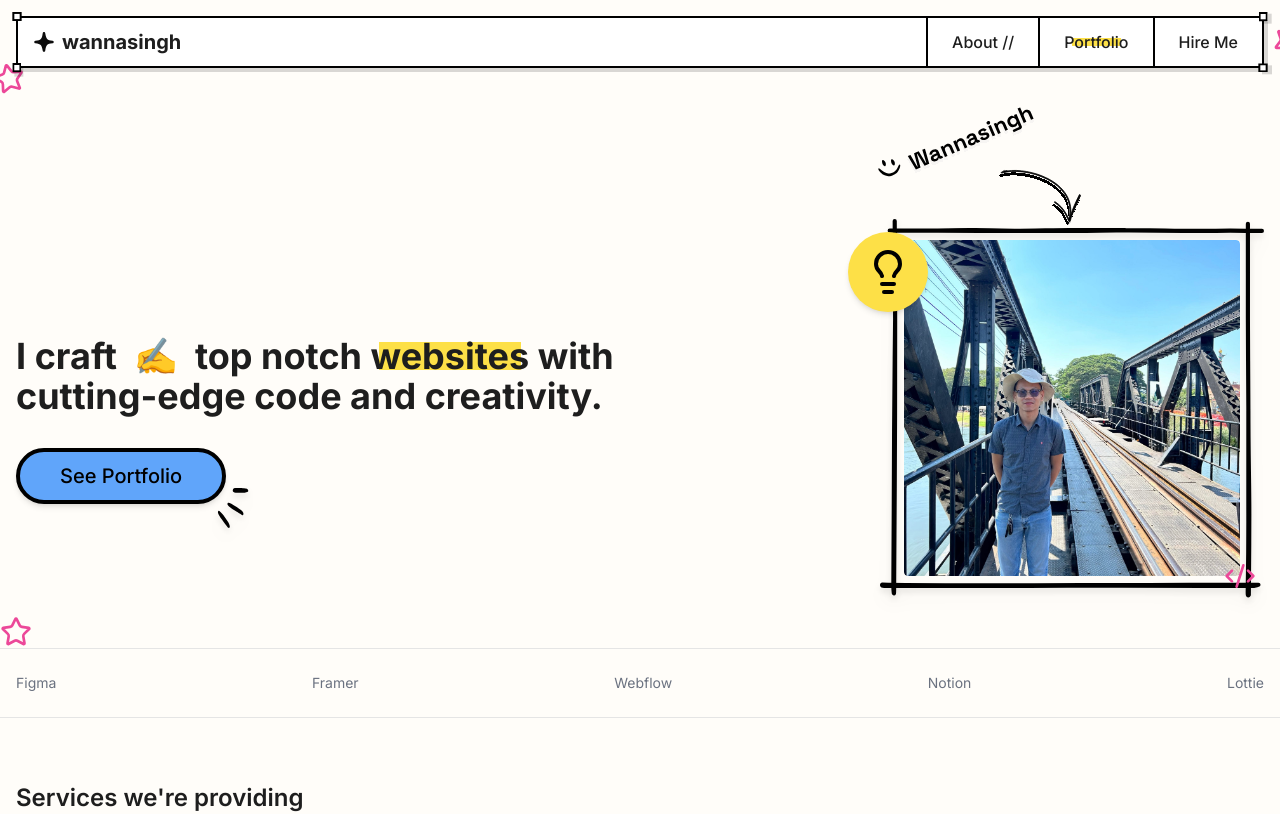
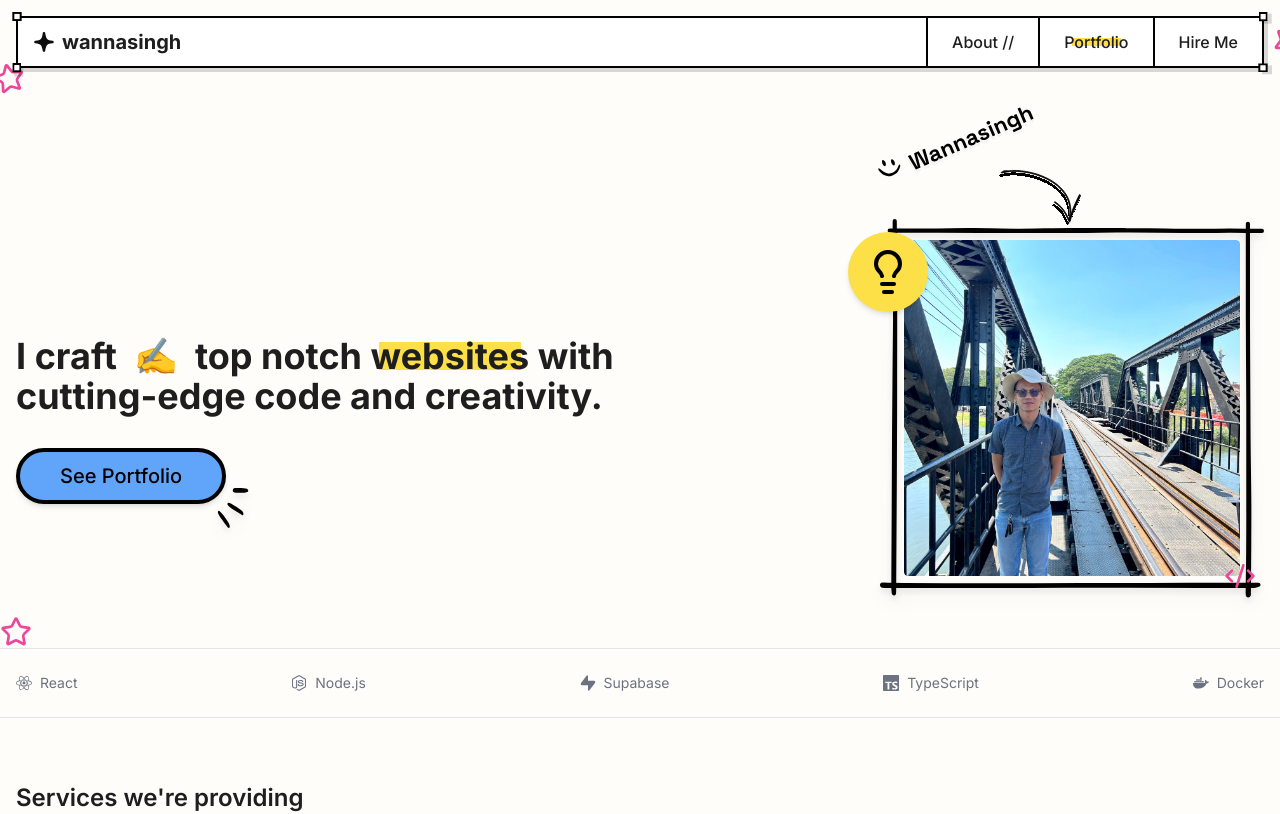
Before and after one commit to Wannasingh/wannasingh-portfolios, a Next.js app: page / in a window 1280 px wide. Shown: the top 814 px of the page. Built offline with nearby package versions, Linux system fonts and the light colour scheme.

Commit message:
feat: add detail for tools bar

```diff
--- a/package.json
+++ b/package.json
@@ -16,6 +16,8 @@
     "next": "15.1.5",
     "react": "^19.0.0",
     "react-dom": "^19.0.0",
+    "react-icon": "^1.0.0",
+    "react-icons": "^5.4.0",
     "tailwind-merge": "^2.6.0",
     "tailwindcss-animate": "^1.0.7"
   },
--- a/src/components/tools-section.tsx
+++ b/src/components/tools-section.tsx
@@ -1,13 +1,29 @@
+import { FaReact, FaDocker, FaNodeJs, } from "react-icons/fa";
+import { SiMongodb, SiTypescript } from "react-icons/si";
+import { RiSupabaseFill } from "react-icons/ri";
+
 export default function ToolsSection() {
-  const tools = ["Figma", "Framer", "Webflow", "Notion", "Lottie"];
+  const tools = [
+    { name: "React", icon: <FaReact /> },
+    { name: "Node.js", icon: <FaNodeJs /> },
+    { name: "Supabase", icon: <RiSupabaseFill /> },
+    { name: "TypeScript", icon: <SiTypescript /> },
+    { name: "Docker", icon: <FaDocker /> },
+  ];
 
   return (
     <section className="py-6 border-y border-[#E5E5E5]">
       <div className="container mx-auto px-4">
-        <ul className="flex justify-between items-center">
-          {tools.map((tool) => (
-            <li key={tool} className="text-sm text-gray-500">
-              {tool}
+        <ul className="grid grid-cols-4 md:flex md:flex-wrap md:justify-between items-center gap-4 md:gap-0">
+          {tools.map((tool, index) => (
+            <li
+              key={tool.name}
+              className={`text-sm text-gray-500 flex items-center justify-center md:justify-start ${
+                index === 3 ? 'col-span-2 hidden md:flex' : ''
+              }`}
+            >
+              <span className="mr-2 text-lg md:text-base">{tool.icon}</span>
+              <span>{tool.name}</span>
             </li>
           ))}
         </ul>
```
Also changed, not shown: 1 other file (tests, documents, lock files or other folders).
